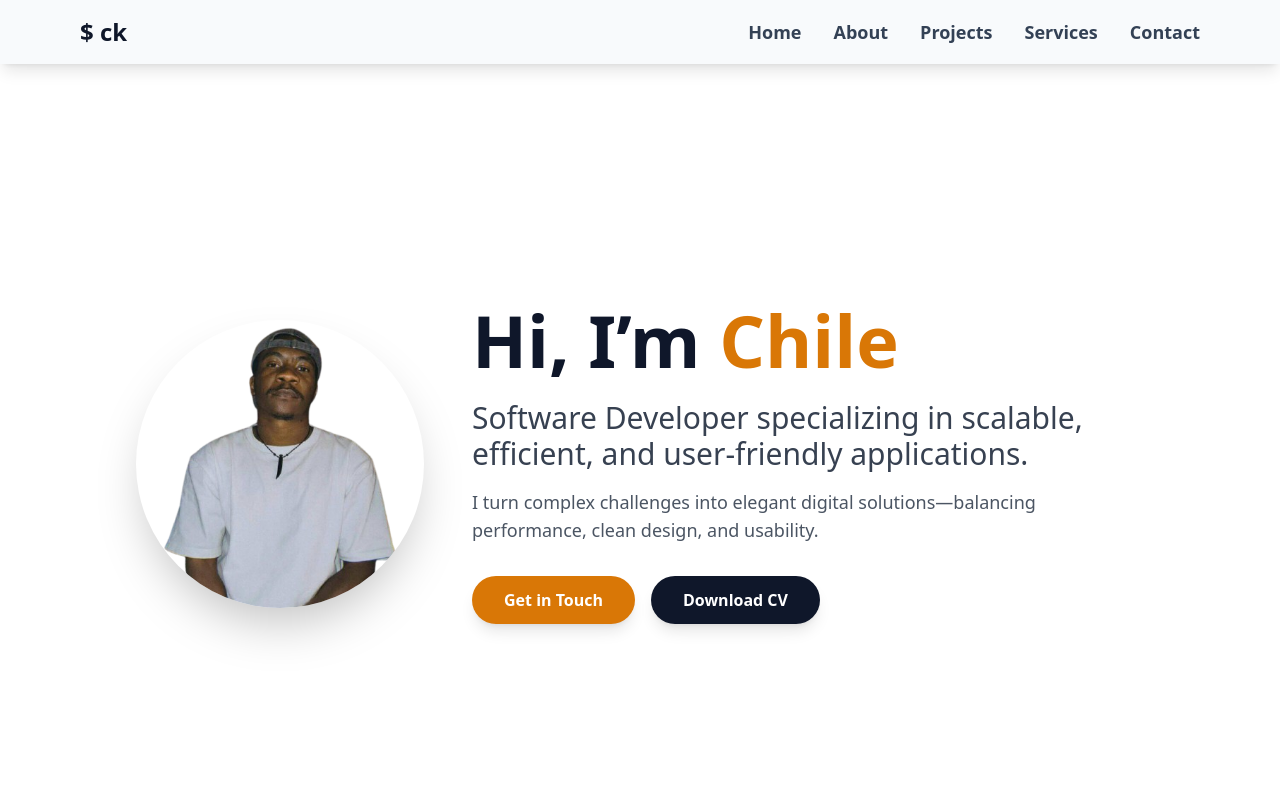
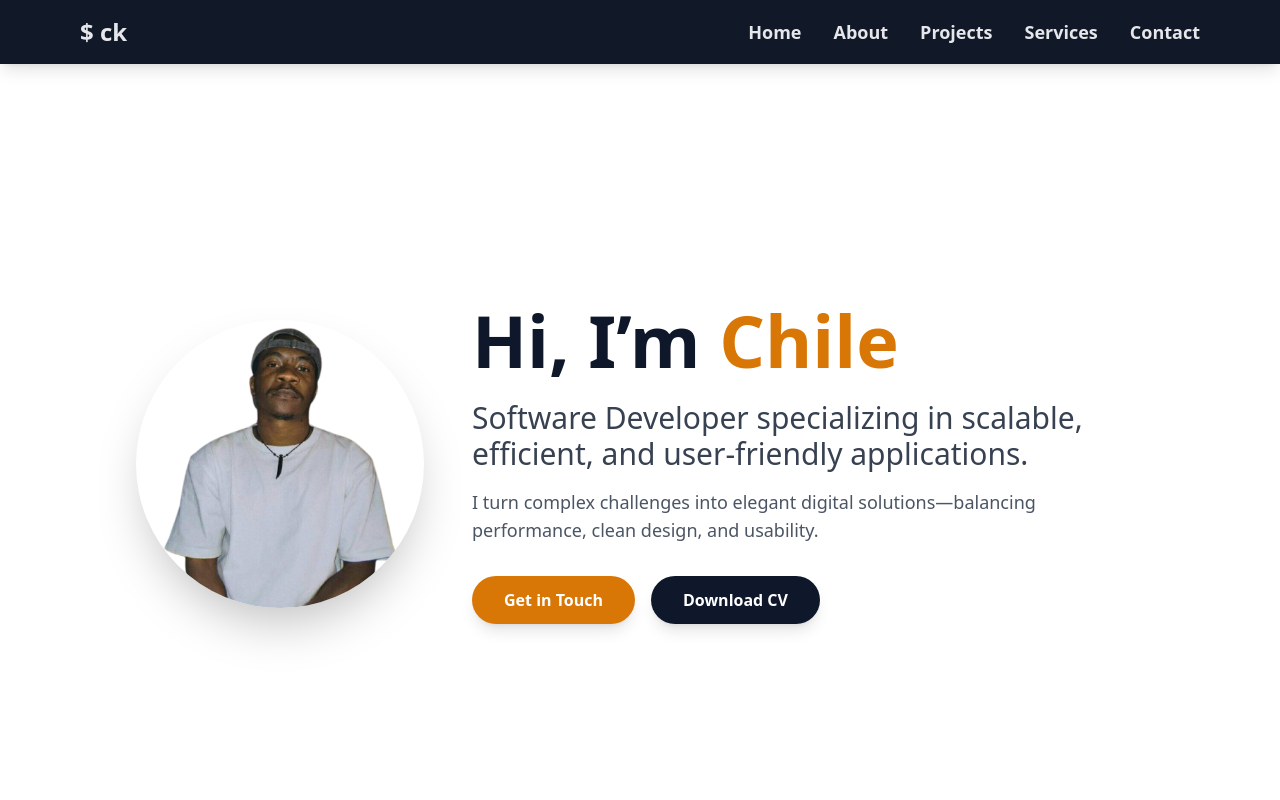
Before and after one commit to ChileKasoka/porfolio-vue, a Vue app: page / in a window 1280 px wide. Shown: the top 800 px of the page. Built offline with nearby package versions, Linux system fonts and the light colour scheme; a web font is replaced by a local one.

Commit message:
changed color of header

```diff
--- a/src/components/HeaderComponent.vue
+++ b/src/components/HeaderComponent.vue
@@ -1,18 +1,18 @@
 <template>
   <div class="w-full sticky top-0 z-50">
     <!-- Navbar -->
-    <div class="h-16 flex justify-between px-8 lg:px-20 py-6 shadow-lg items-center bg-slate-50">
+    <div class="h-16 flex justify-between px-8 lg:px-20 py-6 shadow-lg items-center bg-gray-900 text-gray-200">
       <!-- Logo -->
-      <div class="text-slate-900 text-2xl font-bold">
+      <div class=" text-2xl font-bold">
         $ ck
       </div>
 
       <!-- Desktop Links -->
-      <ul class="hidden lg:flex justify-end space-x-8 text-slate-700">
+      <ul class="hidden lg:flex justify-end space-x-8">
         <li v-for="(link, index) in links" :key="index">
           <a
             :href="link.href"
-            class="text-lg font-semibold hover:text-slate-500 transition-colors duration-300 transform hover:scale-110"
+            class="text-lg font-semibold hover:text-amber-500 transition-colors duration-300 transform hover:scale-110"
             @click.prevent="scrollToSection(link.href)"
           >
             {{ link.text }}
```
